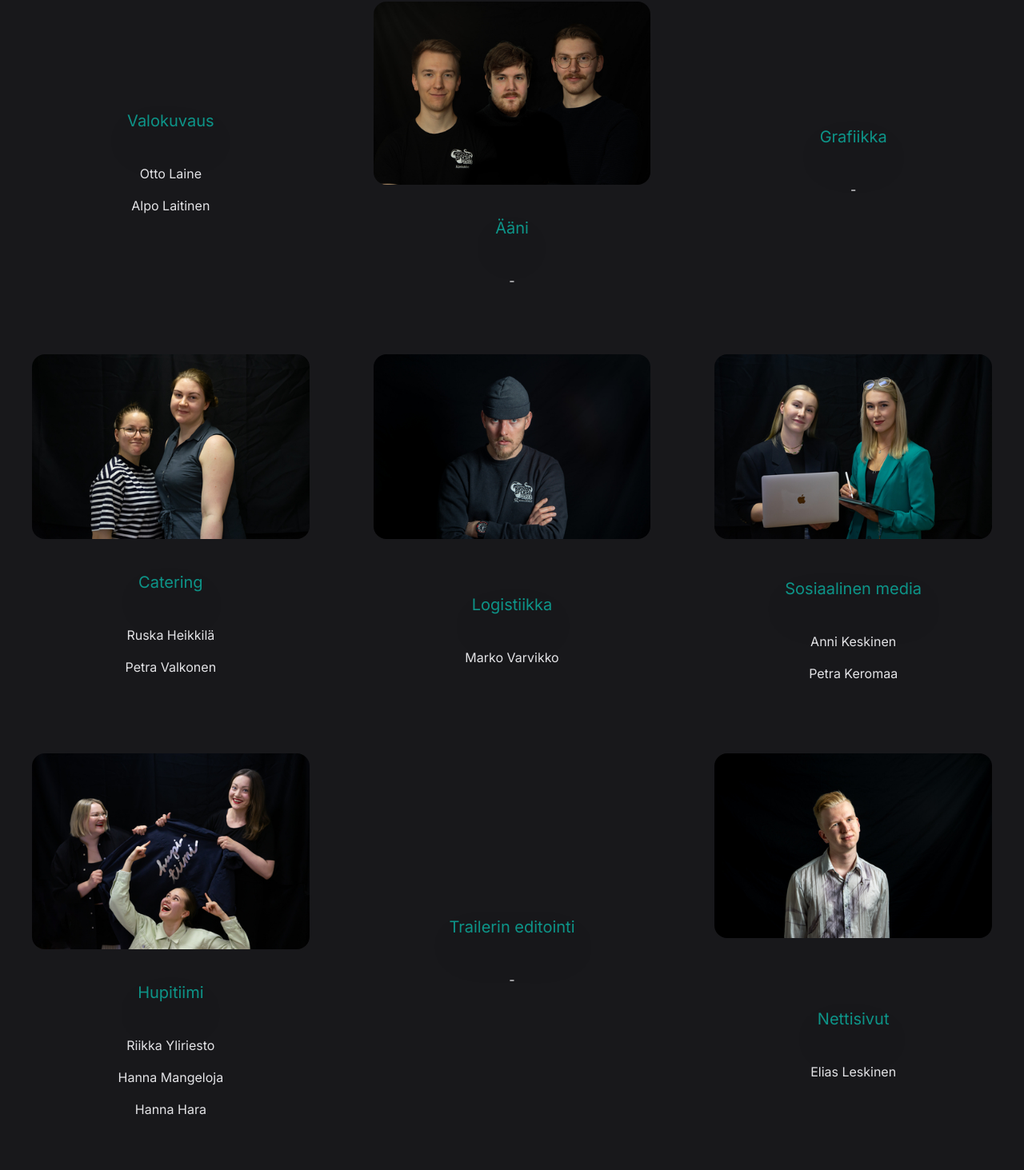
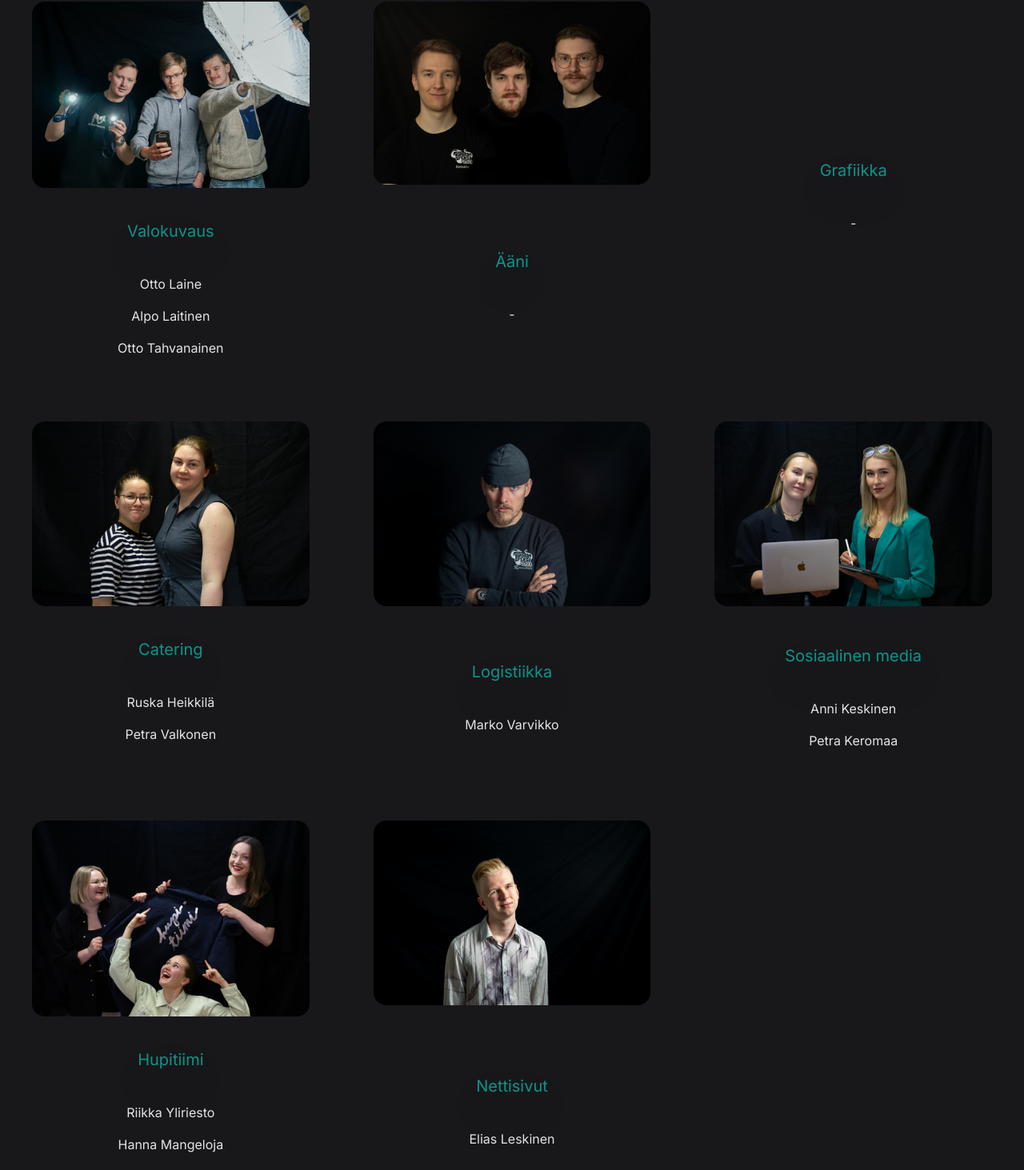
Before and after one commit to hunaja/speksi-2024, a Next.js app: page / in a window 1280 px wide. Shown: the part 6316-7779 px from the top of the page at 80% size. Before the commit the page ends 7755 px from the top, so only its background shows below. Built offline with nearby package versions, Linux system fonts and the light colour scheme; a web font is replaced by a local one.

Commit message:
valokuvaistiimin kuva

```diff
--- a/app/page.tsx
+++ b/app/page.tsx
@@ -31,6 +31,7 @@ import somevastaavat from "@/public/vastaavat_cropped/somevastaavat.jpg"
 import hupitiimi from "@/public/vastaavat_cropped/hupitiimi.jpg"
 import itvastaava from "@/public/vastaavat_cropped/itvastaava.jpg"
 import logistiikka from "@/public/vastaavat_cropped/logistiikka.jpg"
+import valokuvaustiimi from "@/public/vastaavat_cropped/valokuvaustiimi.jpg"
 
 // TODO: Serverside rendering optimization
 
@@ -465,14 +466,16 @@ export default function Home() {
                   </div>
                 </div>
                 <div className="flex flex-col items-center h-full justify-content-center place-content-center">
+                  <Image src={valokuvaustiimi} alt="Valokuvaustiimi" className="rounded-2xl m-auto" />
                   <div className="flex-1 h-full flex flex-col justify-center place-items-center">
                     <h2 className="text-xl drop-shadow-2xl text-teal-600 my-10">Valokuvaus</h2>
                     <p className={"mb-4"}>Otto Laine</p>
-                    <p>Alpo Laitinen</p>
+                    <p className={"mb-4"}>Alpo Laitinen</p>
+                    <p>Otto Tahvanainen</p>
                   </div>
                 </div>
                 <div className="flex flex-col items-center h-full justify-content-center place-content-center">
-                  <Image src={aanivastaaavat} alt="Äänivastaavat" className="rounded-2xl m-auto" rel={"preload"} />
+                  <Image src={aanivastaaavat} alt="Äänivastaavat" className="rounded-2xl m-auto" />
                   <div className="flex-1 h-full flex flex-col justify-center place-items-center">
                     <h2 className="text-xl drop-shadow-2xl text-teal-600 my-10">Ääni</h2>
                     <p>-</p>
@@ -517,12 +520,6 @@ export default function Home() {
                   </div>
                 </div>
                 <div className="flex flex-col items-center h-full justify-content-center place-content-center">
-                  <div className="flex-1 h-full flex flex-col justify-center place-items-center">
-                    <h2 className="text-xl drop-shadow-2xl text-teal-600 my-10">Trailerin editointi</h2>
-                    <p>-</p>
-                  </div>
-                </div>
-                <div className="flex flex-col items-center h-full justify-content-center place-content-center">
                   <Image src={itvastaava} alt="IT-vastaava"  className="rounded-2xl m-auto" />
                   <div className="flex-1 h-full flex flex-col justify-center place-items-center">
                     <h2 className="text-xl drop-shadow-2xl text-teal-600 my-10">Nettisivut</h2>
```
Also changed, not shown: public/vastaavat_cropped/valokuvaustiimi.jpg (added), 1 other file (tests, documents, lock files or other folders).
